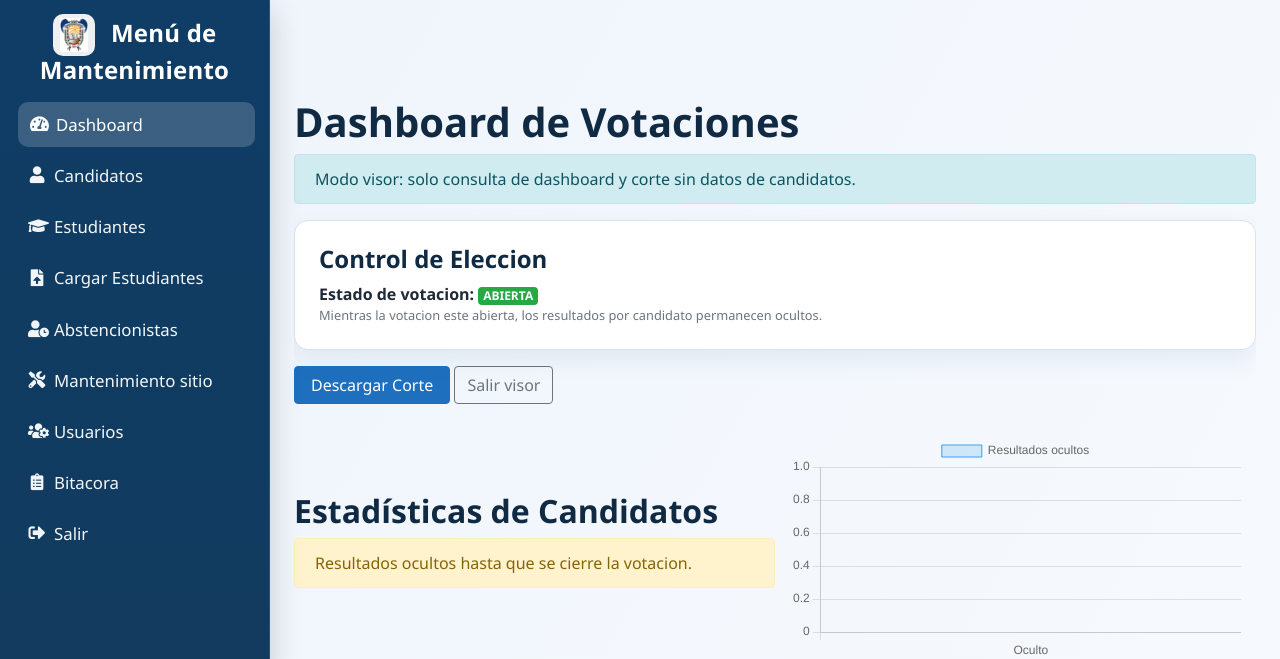
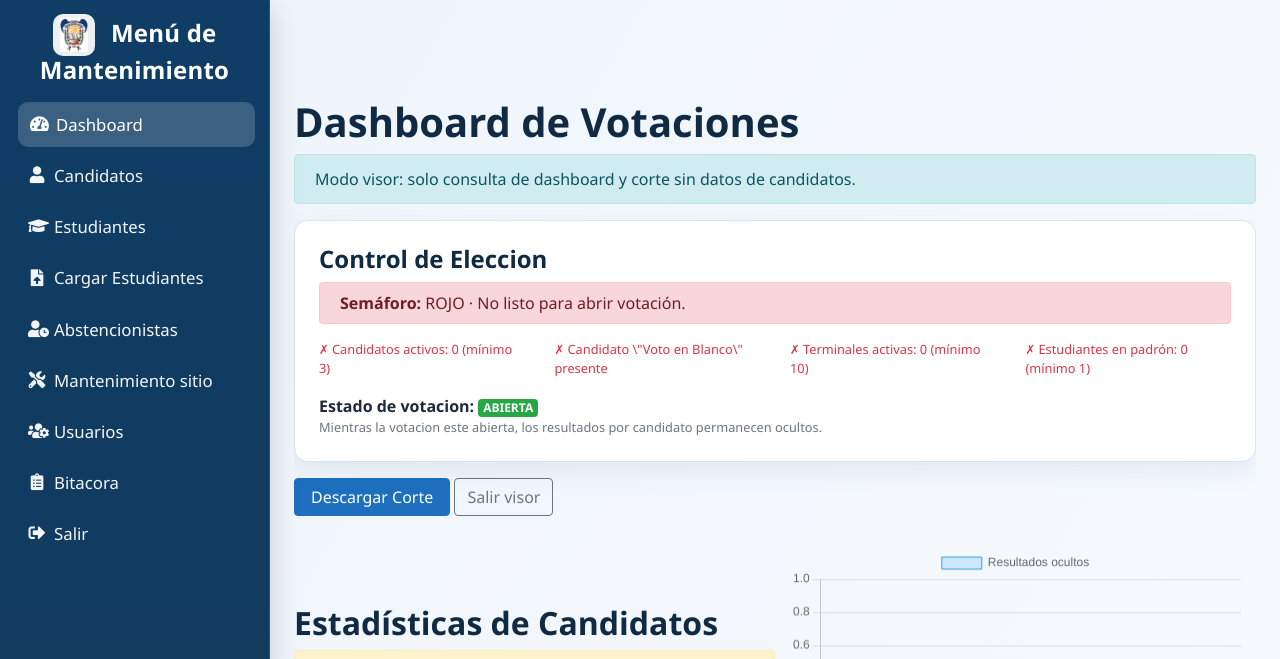
Before and after one commit to vegabryan22/votaciones_ctprgv, a Flask app: page /votaciones/visor/dashboard in a window 1280 px wide. Shown: the top 659 px of the page. Run offline with Flask 3, Linux system fonts and the light colour scheme; a user stored in the database is signed in; data comes from the database, SQL or seed files in the repository; data that the repository does not hold is empty; some libraries are stand-ins or nearby versions.

Commit message:
feat: semaforo y reglas de apertura segura de votacion

```diff
--- a/votaciones_backend/app.py
+++ b/votaciones_backend/app.py
@@ -167,6 +167,23 @@ def _client_ip():
     return (request.remote_addr or '').strip()
 
 
+def _voting_is_closed():
+    return bool(db.get_voting_status().get("voting_closed"))
+
+
+def _require_voting_closed_for_change(action_name):
+    if not _voting_is_closed():
+        flash('No se permite modificar esta información mientras la votación está ABIERTA.', 'error')
+        db.registrar_evento_critico(
+            _actor_name(),
+            'bloqueo_operacion_por_votacion_abierta',
+            f'operacion={action_name}',
+            _client_ip()
+        )
+        return False
+    return True
+
+
 @app.before_request
 def restrict_viewer_scope():
     # Si la sesion es de visor, bloquear cualquier ruta fuera de su alcance.
@@ -272,6 +289,9 @@ def voting_stats():
 @app.route('/votaciones/votar', methods=['GET', 'POST'])
 @require_terminal_auth
 def votar():
+    if _voting_is_closed():
+        flash('La votación está cerrada. No se pueden recibir nuevos votos.', 'error')
+        return redirect(url_for('mantenimiento'))
     if request.method == 'POST':
         cedula = (request.form.get('cedula') or '').strip()
         cedula_normalizada = ''.join(ch for ch in cedula if ch.isalnum())
@@ -339,6 +359,8 @@ def descargar_corte():
 @admin_required
 def candidatos():
     if request.method == 'POST':
+        if not _require_voting_closed_for_change('candidatos'):
+            return redirect(url_for('candidatos'))
         candidato_id = request.form.get('candidato_id')
         nombre = request.form['nombre']
         imagen = request.files.get('imagen')
@@ -383,6 +405,8 @@ def actualizar_candidato(id):
 @app.route('/votaciones/eliminar_candidato/<int:id>', methods=['POST'])
 @admin_required
 def eliminar_candidato(id):
+    if not _require_voting_closed_for_change('eliminar_candidato'):
+        return redirect(url_for('candidatos'))
     success, message = db.eliminar_candidato(id)
     if not success:
         flash(message, 'error')
@@ -394,6 +418,9 @@ def eliminar_candidato(id):
 @app.route('/votaciones/mostrar_candidatos', methods=['GET'])
 @require_terminal_auth
 def mostrar_candidatos():
+    if _voting_is_closed():
+        flash('La votación está cerrada. No se pueden recibir nuevos votos.', 'error')
+        return redirect(url_for('votar'))
     if 'estudiante_id' not in session:
         return redirect(url_for('votar'))
 
@@ -404,6 +431,9 @@ def mostrar_candidatos():
 @app.route('/votaciones/procesar_voto', methods=['POST'])
 @require_terminal_auth
 def procesar_voto():
+    if _voting_is_closed():
+        flash('La votación está cerrada. No se registró el voto.', 'error')
+        return redirect(url_for('votar'))
     candidato_id = request.form.get('candidato_id')
     estudiante_id = session.pop('estudiante_id', None)
     if estudiante_id and not db.ya_voto(estudiante_id):
@@ -418,6 +448,8 @@ def procesar_voto():
 @admin_required
 def estudiantes():
     if request.method == 'POST':
+        if not _require_voting_closed_for_change('estudiantes'):
+            return redirect(url_for('estudiantes'))
         id_estudiante = request.form.get('id_estudiante')
         nombre = request.form['nombre']
         apellido1 = request.form['apellido1']
@@ -441,6 +473,8 @@ def estudiantes():
 @admin_required
 def upload_file():
     if request.method == 'POST':
+        if not _require_voting_closed_for_change('carga_padron'):
+            return redirect(url_for('upload_file'))
         if 'file' not in request.files:
             flash('No se selecciono ningun archivo', 'error')
             return redirect(request.url)
@@ -520,7 +554,13 @@ def gracias():
 @admin_required
 def mantenimiento():
     voting_status = db.get_voting_status()
-    return render_template('mantenimiento.html', voting_closed=voting_status["voting_closed"], is_viewer=False)
+    readiness = db.get_opening_readiness()
+    return render_template(
+        'mantenimiento.html',
+        voting_closed=voting_status["voting_closed"],
+        is_viewer=False,
+        readiness=readiness
+    )
 
 
 @app.route('/votaciones/visor/login', methods=['GET', 'POST'])
@@ -557,23 +597,101 @@ def viewer_logout():
 @dashboard_access_required
 def viewer_dashboard():
     voting_status = db.get_voting_status()
-    return render_template('mantenimiento.html', voting_closed=voting_status["voting_closed"], is_viewer=True)
+    readiness = db.get_opening_readiness()
+    return render_template(
+        'mantenimiento.html',
+        voting_closed=voting_status["voting_closed"],
+        is_viewer=True,
+        readiness=readiness
+    )
 
 
 @app.route('/votaciones/mantenimiento/cerrar-votacion', methods=['POST'])
 @admin_required
 def cerrar_votacion():
+    if _voting_is_closed():
+        flash('La votación ya está cerrada.', 'warning')
+        return redirect(url_for('mantenimiento'))
     db.set_voting_closed(True)
-    db.registrar_evento_critico(_actor_name(), 'cerrar_votacion', 'Se cerro la votacion', _client_ip())
+    db.registrar_evento_critico(
+        _actor_name(),
+        'cerrar_votacion',
+        f'Se cerró la votación; votos_totales={db.count_votes_total()}',
+        _client_ip()
+    )
     flash('Votacion cerrada. Ahora se pueden ver resultados finales.', 'success')
+    return redirect(url_for('mantenimiento'))
+
+
+@app.route('/votaciones/mantenimiento/min-terminales', methods=['POST'])
+@admin_required
+def actualizar_min_terminales():
+    if not _voting_is_closed():
+        flash('Solo puedes cambiar el minimo de terminales con la votacion cerrada.', 'error')
+        return redirect(url_for('mantenimiento'))
+    raw = (request.form.get('min_active_terminals') or '').strip()
+    try:
+        value = int(raw)
+    except ValueError:
+        flash('El minimo de terminales debe ser un numero entero.', 'error')
+        return redirect(url_for('mantenimiento'))
+    if value < 1:
+        flash('El minimo de terminales debe ser mayor o igual a 1.', 'error')
+        return redirect(url_for('mantenimiento'))
+    db.set_min_active_terminals(value)
+    db.registrar_evento_critico(
+        _actor_name(),
+        'config_min_terminales',
+        f'min_active_terminals={value}',
+        _client_ip()
+    )
+    flash(f'Minimo de terminales activas actualizado a {value}.', 'success')
     return redirect(url_for('mantenimiento'))
 
 
 @app.route('/votaciones/mantenimiento/abrir-votacion', methods=['POST'])
 @admin_required
 def abrir_votacion():
+    if not _voting_is_closed():
+        flash('La votación ya está abierta.', 'warning')
+        return redirect(url_for('mantenimiento'))
+
+    readiness = db.get_opening_readiness()
+    metrics = readiness["metrics"]
+    if not readiness["ready"]:
+        flash(
+            'No se puede abrir: verifica candidatos activos, padrón y terminales activas.',
+            'error'
+        )
+        db.registrar_evento_critico(
+            _actor_name(),
+            'abrir_votacion_bloqueada',
+            (
+                f"checks={readiness['checks']}; "
+                f"candidatos={metrics['active_candidates']}, "
+                f"voto_blanco={metrics['has_blank_candidate']}, "
+                f"estudiantes={metrics['students_total']}, "
+                f"terminales_activas={metrics['active_terminals']}, "
+                f"min_terminales={metrics['min_active_terminals']}"
+            ),
+            _client_ip()
+        )
+        return redirect(url_for('mantenimiento'))
+
     db.set_voting_closed(False)
-    db.registrar_evento_critico(_actor_name(), 'abrir_votacion', 'Se reabrio la votacion', _client_ip())
+    db.registrar_evento_critico(
+        _actor_name(),
+        'abrir_votacion',
+        (
+            f"Se abrió la votación; "
+            f"candidatos={metrics['active_candidates']}, "
+            f"voto_blanco={metrics['has_blank_candidate']}, "
+            f"estudiantes={metrics['students_total']}, "
+            f"terminales_activas={metrics['active_terminals']}, "
+            f"min_terminales={metrics['min_active_terminals']}"
+        ),
+        _client_ip()
+    )
     flash('Votacion reabierta. Los resultados vuelven a ocultarse.', 'success')
     return redirect(url_for('mantenimiento'))
 
@@ -653,6 +771,8 @@ def terminal_ping():
 @app.route('/votaciones/mantenimiento/terminales/crear', methods=['POST'])
 @admin_required
 def crear_terminal():
+    if not _require_voting_closed_for_change('crear_terminal'):
+        return redirect(url_for('mantenimiento_sitio'))
     codigo = (request.form.get('codigo') or '').strip()
     nombre = (request.form.get('nombre') or '').strip()
     ubicacion = (request.form.get('ubicacion') or '').strip()
@@ -672,6 +792,8 @@ def crear_terminal():
 @app.route('/votaciones/mantenimiento/terminales/actualizar/<int:terminal_id>', methods=['POST'])
 @admin_required
 def actualizar_terminal(terminal_id):
+    if not _require_voting_closed_for_change('actualizar_terminal'):
+        return redirect(url_for('mantenimiento_sitio'))
     nombre = (request.form.get('nombre') or '').strip()
     ubicacion = (request.form.get('ubicacion') or '').strip()
     activa = request.form.get('activa') == '1'
@@ -687,6 +809,8 @@ def actualizar_terminal(terminal_id):
 @app.route('/votaciones/mantenimiento/terminales/rotar-token/<int:terminal_id>', methods=['POST'])
 @admin_required
 def rotar_token_terminal(terminal_id):
+    if not _require_voting_closed_for_change('rotar_token_terminal'):
+        return redirect(url_for('mantenimiento_sitio'))
     token = db.rotar_token_terminal(terminal_id)
     db.registrar_evento_critico(_actor_name(), 'rotar_token_terminal', f'id={terminal_id}', _client_ip())
     flash(f'Nuevo token generado: {token}', 'success')
@@ -696,6 +820,8 @@ def rotar_token_terminal(terminal_id):
 @app.route('/votaciones/mantenimiento/terminales/eliminar/<int:terminal_id>', methods=['POST'])
 @admin_required
 def eliminar_terminal(terminal_id):
+    if not _require_voting_closed_for_change('eliminar_terminal'):
+        return redirect(url_for('mantenimiento_sitio'))
     db.eliminar_terminal(terminal_id)
     db.registrar_evento_critico(_actor_name(), 'eliminar_terminal', f'id={terminal_id}', _client_ip())
     flash('Terminal eliminada.', 'success')
@@ -705,6 +831,8 @@ def eliminar_terminal(terminal_id):
 @app.route('/votaciones/mantenimiento/reset-padron', methods=['POST'])
 @admin_required
 def reset_padron():
+    if not _require_voting_closed_for_change('reset_padron'):
+        return redirect(url_for('mantenimiento_sitio'))
     confirmation = (request.form.get('confirmation') or '').strip().upper()
     if confirmation != 'LIMPIAR':
         flash('Confirmacion invalida. Escribe LIMPIAR para continuar.', 'error')
--- a/votaciones_backend/templates/mantenimiento.html
+++ b/votaciones_backend/templates/mantenimiento.html
@@ -17,6 +17,38 @@
 
     <div class="card p-4 mb-3">
         <h4 class="mb-2">Control de Eleccion</h4>
+        {% set ok_count = (1 if readiness.checks.candidates_min else 0) + (1 if readiness.checks.blank_candidate else 0) + (1 if readiness.checks.terminals_min else 0) + (1 if readiness.checks.students_min else 0) %}
+        {% if readiness.ready %}
+        <div class="alert alert-success py-2 mb-3"><strong>Semáforo:</strong> VERDE · Listo para abrir votación.</div>
+        {% elif ok_count >= 3 %}
+        <div class="alert alert-warning py-2 mb-3"><strong>Semáforo:</strong> AMARILLO · Casi listo, falta validar un criterio.</div>
+        {% else %}
+        <div class="alert alert-danger py-2 mb-3"><strong>Semáforo:</strong> ROJO · No listo para abrir votación.</div>
+        {% endif %}
+
+        <div class="row g-2 mb-3">
+            <div class="col-md-3">
+                <div class="small {{ 'text-success' if readiness.checks.candidates_min else 'text-danger' }}">
+                    {{ '✓' if readiness.checks.candidates_min else '✗' }} Candidatos activos: {{ readiness.metrics.active_candidates }} (mínimo 3)
+                </div>
+            </div>
+            <div class="col-md-3">
+                <div class="small {{ 'text-success' if readiness.checks.blank_candidate else 'text-danger' }}">
+                    {{ '✓' if readiness.checks.blank_candidate else '✗' }} Candidato \"Voto en Blanco\" presente
+                </div>
+            </div>
+            <div class="col-md-3">
+                <div class="small {{ 'text-success' if readiness.checks.terminals_min else 'text-danger' }}">
+                    {{ '✓' if readiness.checks.terminals_min else '✗' }} Terminales activas: {{ readiness.metrics.active_terminals }} (mínimo {{ readiness.metrics.min_active_terminals }})
+                </div>
+            </div>
+            <div class="col-md-3">
+                <div class="small {{ 'text-success' if readiness.checks.students_min else 'text-danger' }}">
+                    {{ '✓' if readiness.checks.students_min else '✗' }} Estudiantes en padrón: {{ readiness.metrics.students_total }} (mínimo 1)
+                </div>
+            </div>
+        </div>
+
         <div class="d-flex justify-content-between align-items-center flex-wrap gap-2">
             <div>
                 <strong>Estado de votacion:</strong>
@@ -41,6 +73,20 @@
             {% endif %}
         </div>
         <small class="text-muted">Mientras la votacion este abierta, los resultados por candidato permanecen ocultos.</small>
+        {% if not is_viewer %}
+        <form method="post" action="{{ url_for('actualizar_min_terminales') }}" class="row g-2 align-items-end mt-2">
+            <div class="col-sm-4 col-md-3">
+                <label class="form-label mb-1"><small>Mínimo de terminales activas</small></label>
+                <input type="number" min="1" name="min_active_terminals" class="form-control form-control-sm" value="{{ readiness.metrics.min_active_terminals }}" {% if not voting_closed %}disabled{% endif %}>
+            </div>
+            <div class="col-auto">
+                <button type="submit" class="btn btn-outline-primary btn-sm" {% if not voting_closed %}disabled{% endif %}>Guardar umbral</button>
+            </div>
+            {% if not voting_closed %}
+            <div class="col-12"><small class="text-muted">Cierra la votación para modificar este valor.</small></div>
+            {% endif %}
+        </form>
+        {% endif %}
     </div>
 
     <a href="/votaciones/descargar_corte" class="btn btn-primary px-3">Descargar Corte</a>
```
Also changed, not shown: votaciones_backend/util/database.py (+91 -3 lines), CHANGELOG.md, 1 other file.
